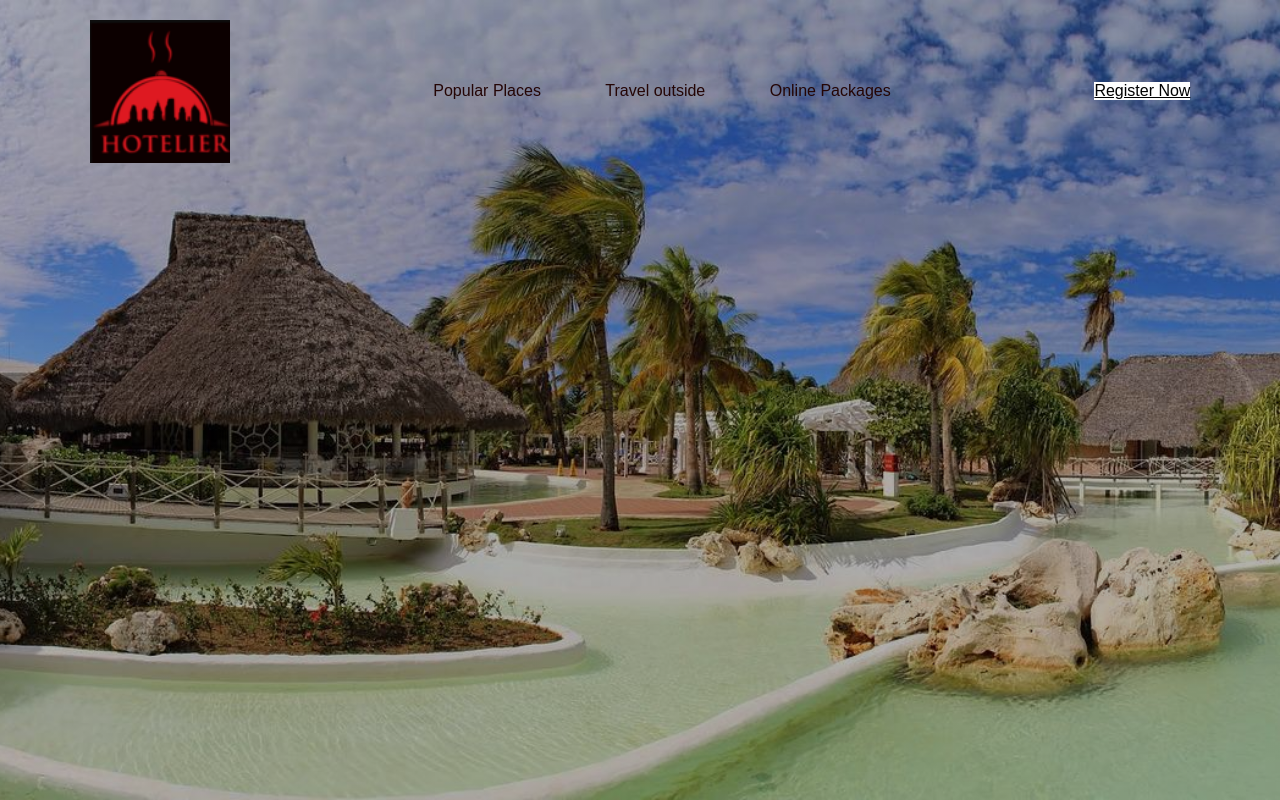
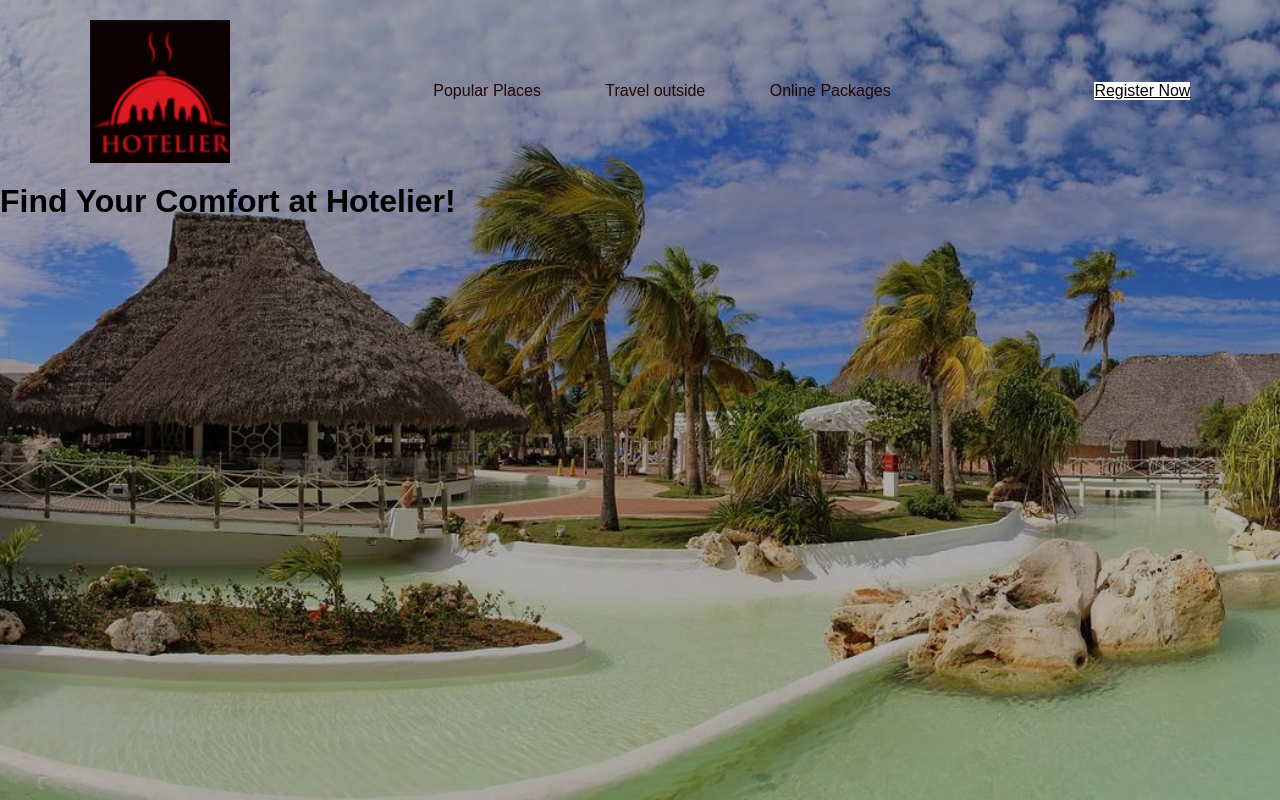
Before and after one commit to Salome254-hub/Hotel-ier, a plain HTML site: page index.html in a window 1280 px wide. Drawn offline with Linux system fonts and the light colour scheme.

Commit message:
Added a title to my html file

```diff
--- a/index.html
+++ b/index.html
@@ -19,8 +19,13 @@
             </ul>
             <a href="#" class="register-btn">Register Now</a>
 
+        </nav>
+        <div class="container">
+            <h1>Find Your Comfort at Hotelier!</h1>
 
-        </nav>
+
+
+        </div>
 
     </div>
 <script src="index.js"></script>
```
